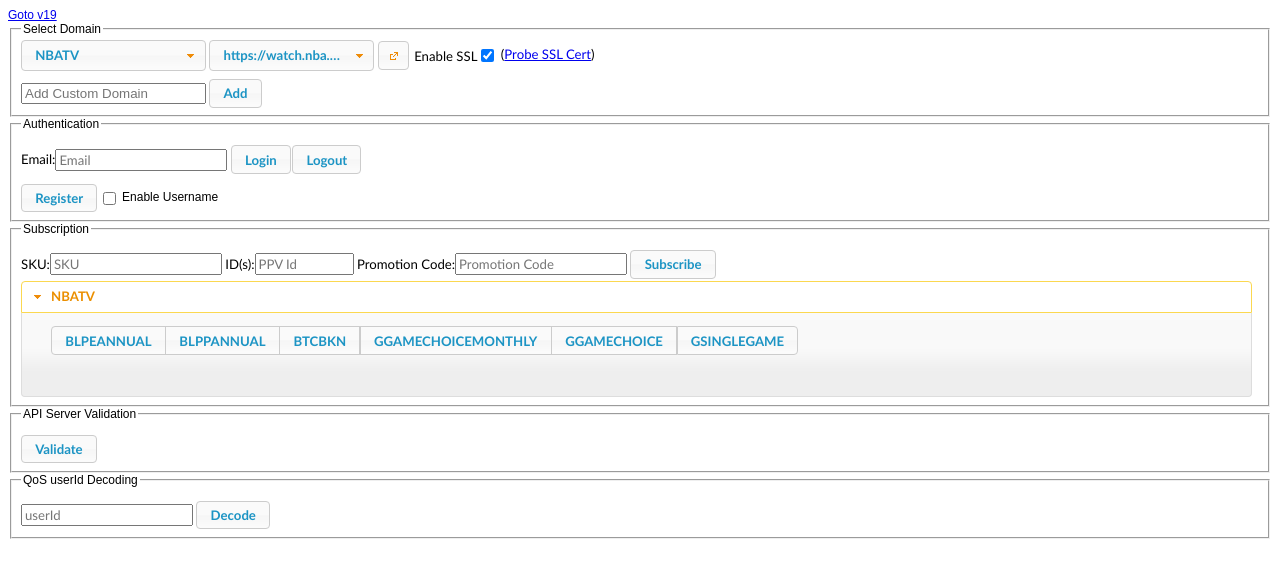
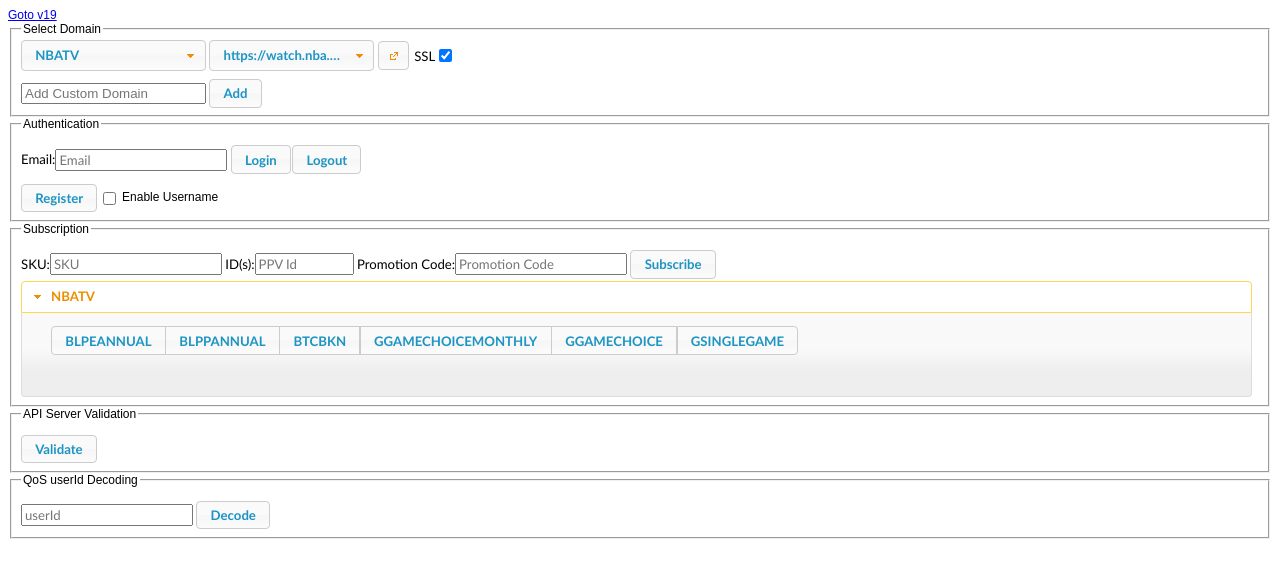
Before and after one commit to helloint/helloint.github.io, a plain HTML site: page tools/apidebug/index.html in a window 1280 px wide. Drawn offline with Linux system fonts and the light colour scheme.

Commit message:
Remove Probe link, duplicated with extLink

```diff
--- a/tools/apidebug/index.html
+++ b/tools/apidebug/index.html
@@ -88,7 +88,6 @@
 			$("#userIdDecode").click(userIdDecode);
 
 			// init UI
-			$("#sslAttempt").tooltip();
 			$(".button").button();
 			$("#skuGroups li").buttonset();
 			$("#skuGroups").accordion({
@@ -161,8 +160,7 @@
 			$("#domainTmpl").remove();
 		</script>
 		<button id="extLink">Open domain in new tab</button>
-		<label for="enableSSL">Enable SSL</label><input type="checkbox" id="enableSSL" checked/>
-		(<a id="sslAttempt" href="javascript:void(0);" target="_blank" title="Open SSL page directly to get cerf confirmed first">Probe SSL Cert</a>)
+		<label for="enableSSL">SSL</label><input type="checkbox" id="enableSSL" checked/>
 	</div>
 	<div style="margin-top: 8px;">
 		<input id="customDomain" type="text" placeholder="Add Custom Domain"/>
--- a/tools/apidebug/scripts/app.js
+++ b/tools/apidebug/scripts/app.js
@@ -146,7 +146,6 @@
 	}
 	API.domain = newDomain;
 	$.cookie(domainCookieName, API.domain, {expires: 7});
-	$("#sslAttempt").attr("href", API.domain);
 }
 
 function getIdByDomain(domain)
--- a/tools/apidebug/scripts/config.js
+++ b/tools/apidebug/scripts/config.js
@@ -89,7 +89,7 @@
 		"id": "ivyleague",
 		"name": "IvyLeague",
 		"domains": [
-			"http://www.ivyleaguenetwork.com/",
+			"https://www.ivyleaguenetwork.com/",
 			"https://ivyleaguestage.neulion.com/",
 			"https://dev.ivyleague.tv/"
 		],
@@ -294,8 +294,9 @@
 		"id": "euroleague",
 		"name": "Euro League",
 		"domains": [
-			"http://dev1.euroleague.com/",
-			"https://euroleaguestage.neulion.com/"
+			"https://dev1.euroleague.com/",
+			"https://euroleaguestage.neulion.com/",
+			"https://www.euroleague.tv/"
 		],
 		"skus": [
 			"BSEASON", "BMONTHLY"
```
